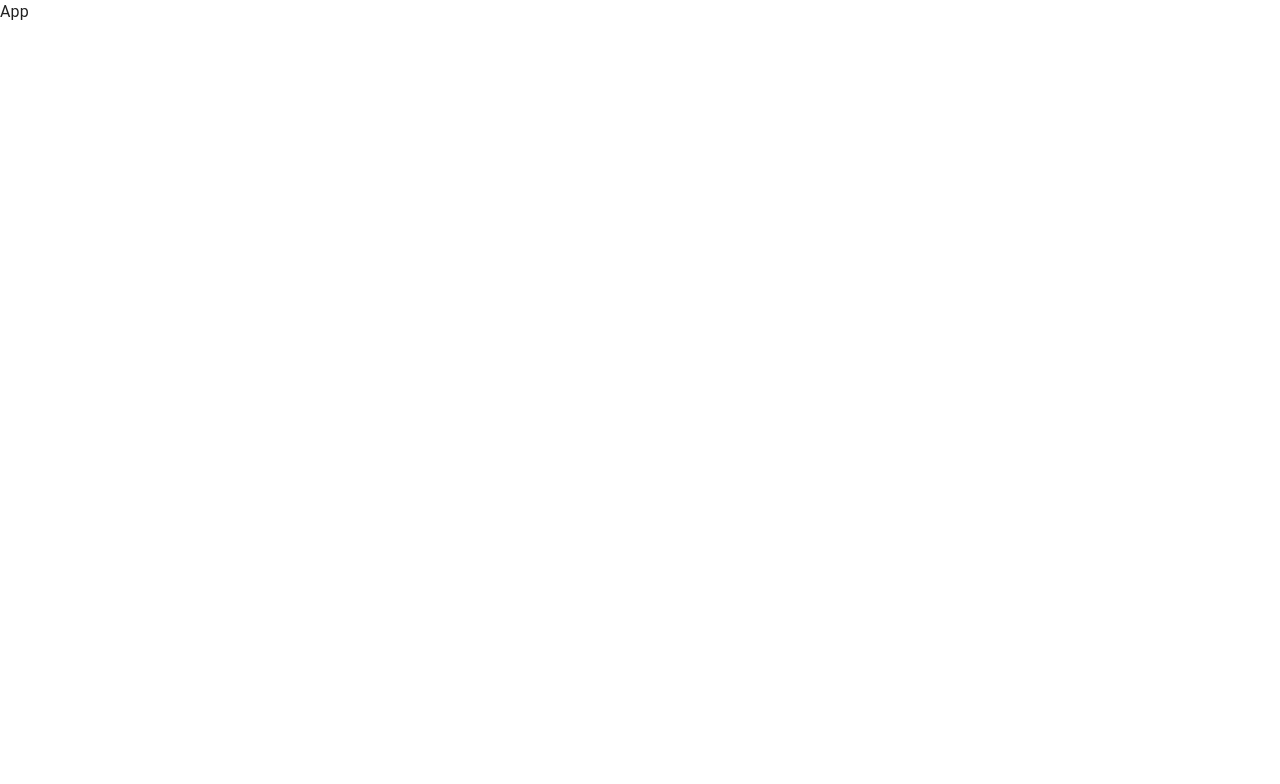
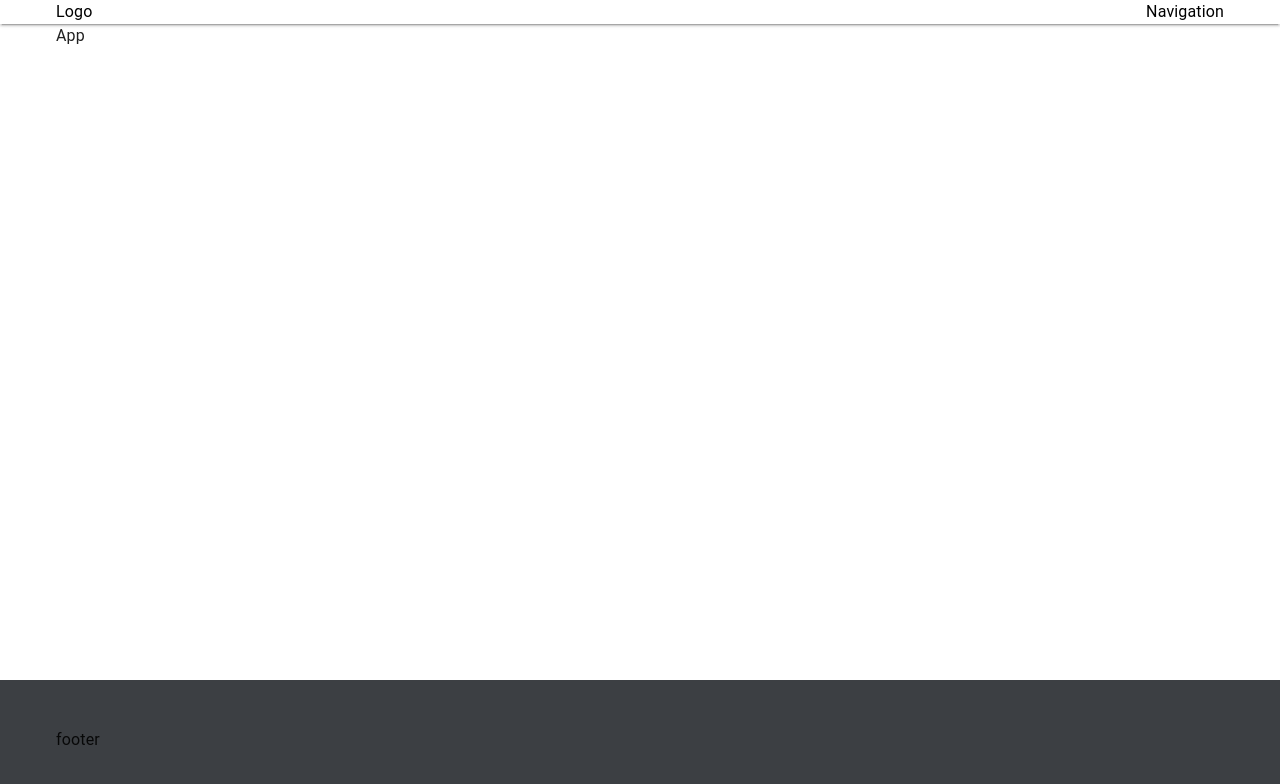
Before and after one commit to hleppps/calls9-test-assignment, a React (Create React App) app: page / in a window 1280 px wide. Shown: the top 784 px of the page. Built offline with nearby package versions, Linux system fonts and the light colour scheme.

Commit message:
feat: create page Layout component

```diff
--- a/src/components/app/App/index.tsx
+++ b/src/components/app/App/index.tsx
@@ -1,5 +1,13 @@
-export const App = () => {
-  return <div className="App">App</div>;
+import { FC } from 'react';
+
+import { Layout } from '../Layout';
+
+export const App: FC = () => {
+  return (
+    <Layout>
+      <div className="App">App</div>
+    </Layout>
+  );
 };
 
 export default App;
--- /dev/null
+++ b/src/components/app/Footer/index.tsx
@@ -0,0 +1,12 @@
+import { Box, Container } from '@mui/material';
+import { FC } from 'react';
+
+import { styles } from './styles';
+
+export const Footer: FC = () => {
+  return (
+    <Box sx={styles.footer}>
+      <Container maxWidth="laptop">footer</Container>
+    </Box>
+  );
+};
--- /dev/null
+++ b/src/components/app/Footer/styles.ts
@@ -0,0 +1,12 @@
+import { theme } from 'theme';
+import { SxStyles } from 'types/styles';
+
+export const styles: SxStyles = {
+  footer: {
+    display: 'flex',
+    alignItems: 'center',
+    justifyContent: 'center',
+    py: '48px',
+    bgcolor: theme.palette.custom.darkGrey,
+  },
+};
--- /dev/null
+++ b/src/components/app/Header/index.tsx
@@ -0,0 +1,15 @@
+import { AppBar, Box, Container } from '@mui/material';
+import { FC } from 'react';
+
+import { styles } from './styles';
+
+export const Header: FC = () => {
+  return (
+    <AppBar position="sticky" sx={styles.header}>
+      <Container maxWidth="laptop" sx={styles.content}>
+        <div>Logo</div>
+        <div>Navigation</div>
+      </Container>
+    </AppBar>
+  );
+};
--- /dev/null
+++ b/src/components/app/Header/styles.ts
@@ -0,0 +1,15 @@
+import { theme } from 'theme';
+import { SxStyles } from 'types/styles';
+
+export const styles: SxStyles = {
+  header: {
+    bgcolor: theme.palette.common.white,
+    color: theme.palette.common.black,
+    boxShadow: 2,
+  },
+  content: {
+    display: 'flex',
+    flexDirection: 'row',
+    justifyContent: 'space-between',
+  },
+};
--- /dev/null
+++ b/src/components/app/Layout/index.tsx
@@ -0,0 +1,22 @@
+import { Box, Container } from '@mui/material';
+import { FC, ReactNode } from 'react';
+
+import { Footer } from '../Footer';
+import { Header } from '../Header';
+import { styles } from './styles';
+
+export interface LayoutProps {
+  children?: ReactNode;
+}
+
+export const Layout: FC<LayoutProps> = ({ children }) => {
+  return (
+    <Container sx={styles.container}>
+      <Header />
+      <Container maxWidth="laptop" component="main" sx={styles.main}>
+        {children}
+      </Container>
+      <Footer />
+    </Container>
+  );
+};
--- /dev/null
+++ b/src/components/app/Layout/styles.ts
@@ -0,0 +1,16 @@
+import { theme } from 'theme';
+import { SxStyles } from 'types/styles';
+
+export const styles: SxStyles = {
+  container: {
+    display: 'flex',
+    flexDirection: 'column',
+    justifyContent: 'space-between',
+    height: '100vh',
+    p: 0,
+  },
+  main: {
+    flexGrow: 1,
+    background: theme.palette.custom.lightGrey,
+  },
+};
--- a/src/theme/index.ts
+++ b/src/theme/index.ts
@@ -16,6 +16,8 @@ declare module '@mui/material/styles' {
 
 interface CustomColors {
   grey: string;
+  lightGrey: string;
+  darkGrey: string;
 }
 
 declare module '@mui/material/styles/createPalette' {
@@ -38,7 +40,7 @@ export const basicTheme = createTheme({
     },
   },
   palette: {
-    custom: { grey: '#ACACAC' },
+    custom: { grey: '#ACACAC', lightGrey: '##f2f2f2', darkGrey: '#3c3f43' },
   },
 });
 
```
